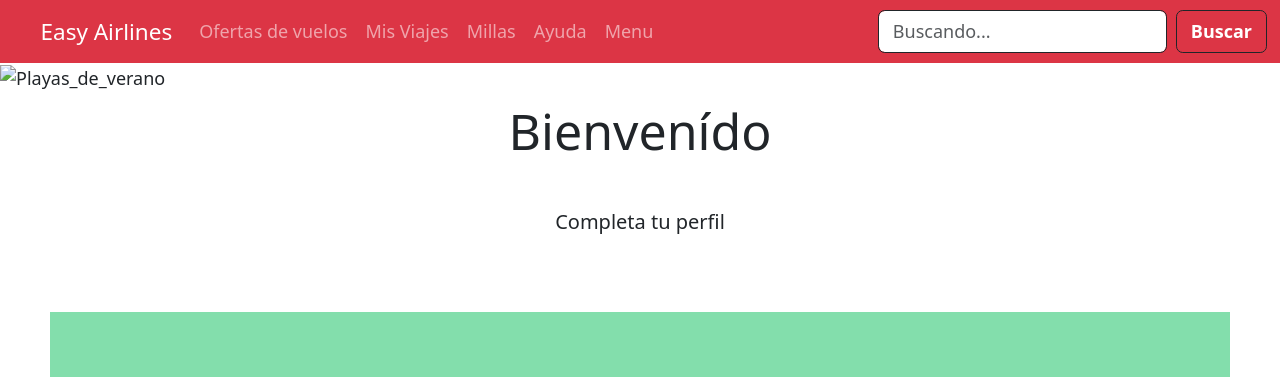
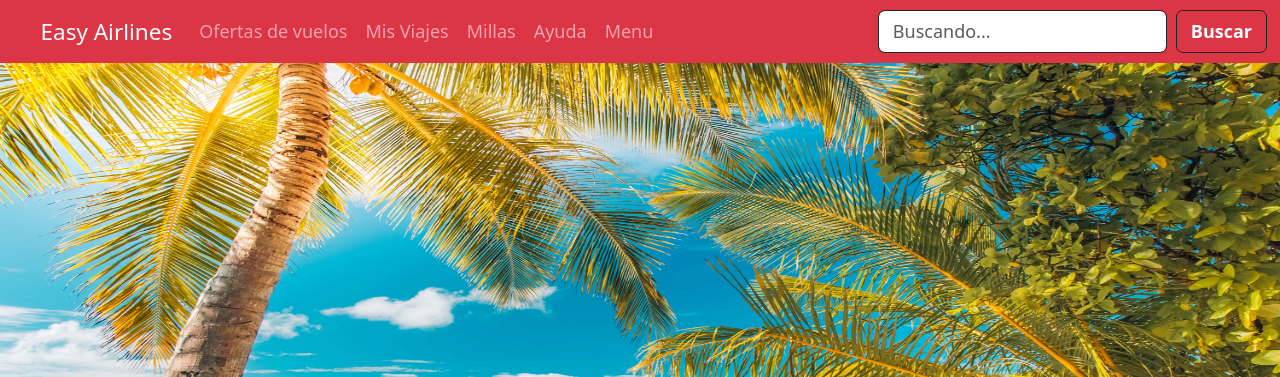
Before and after one commit to EugenioGonzales/Coder, a website: page mis_viajes.html in a window 1280 px wide. Shown: the top 377 px of the page. Drawn offline with nearby package versions, Linux system fonts and the light colour scheme.

Commit message:
Finalizado

```diff
--- a/mis_viajes.html
+++ b/mis_viajes.html
@@ -78,7 +78,7 @@
 
     <main class="banner">
       <div class="image-container">
-        <img class="img-banner" src="Imagenes/Img de viajes/playa_MisViajes.jpg" alt="Playas_de_verano" />
+        <img class="img-banner" src="imagenes/img_de_viajes/playa_MisViajes.jpg" alt="Playas_de_verano" />
       </div>
       <div class="perfil-name-container-fluid">
         <div class="text-center-title-welcome">Bienvenído</div>
```
